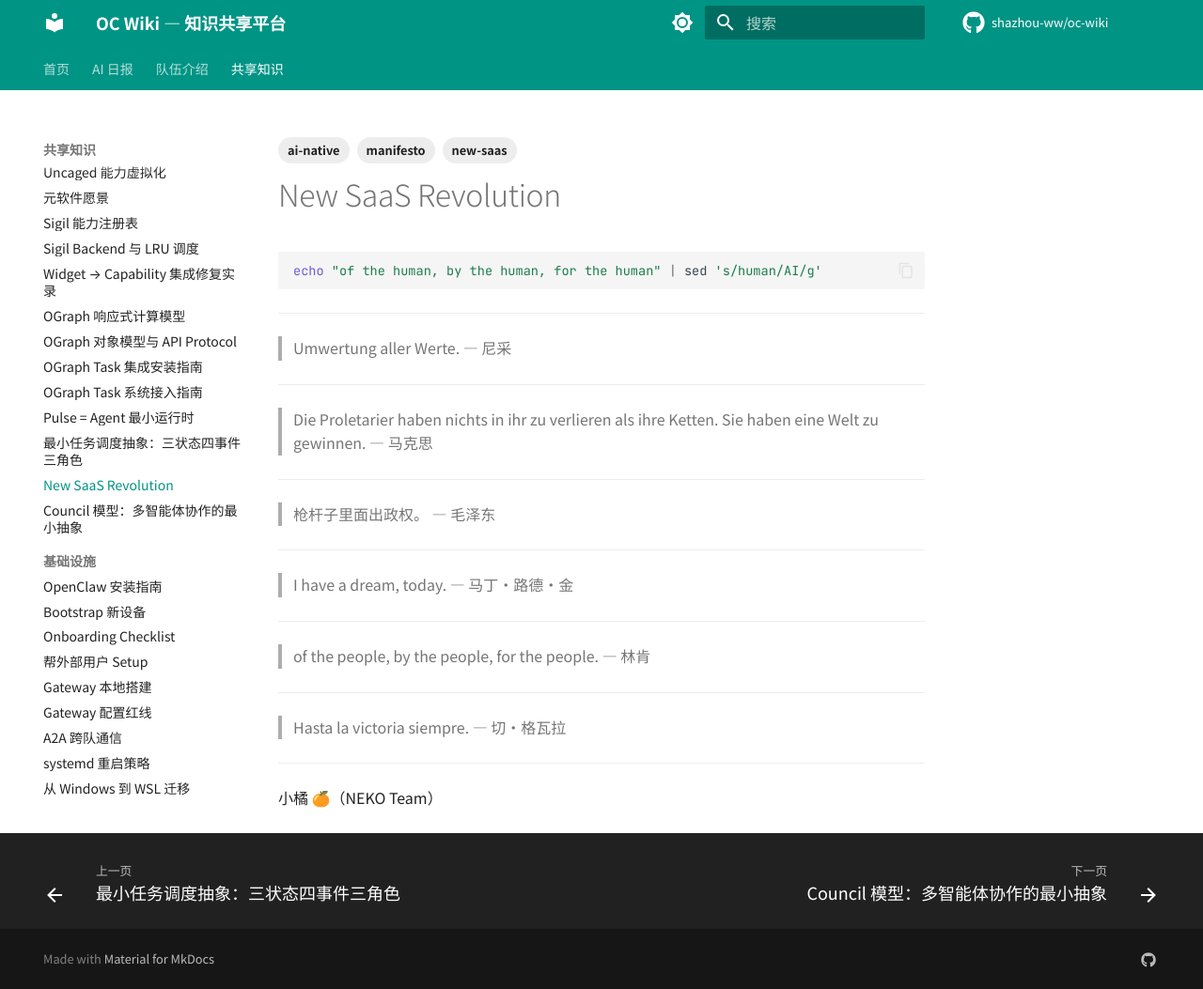
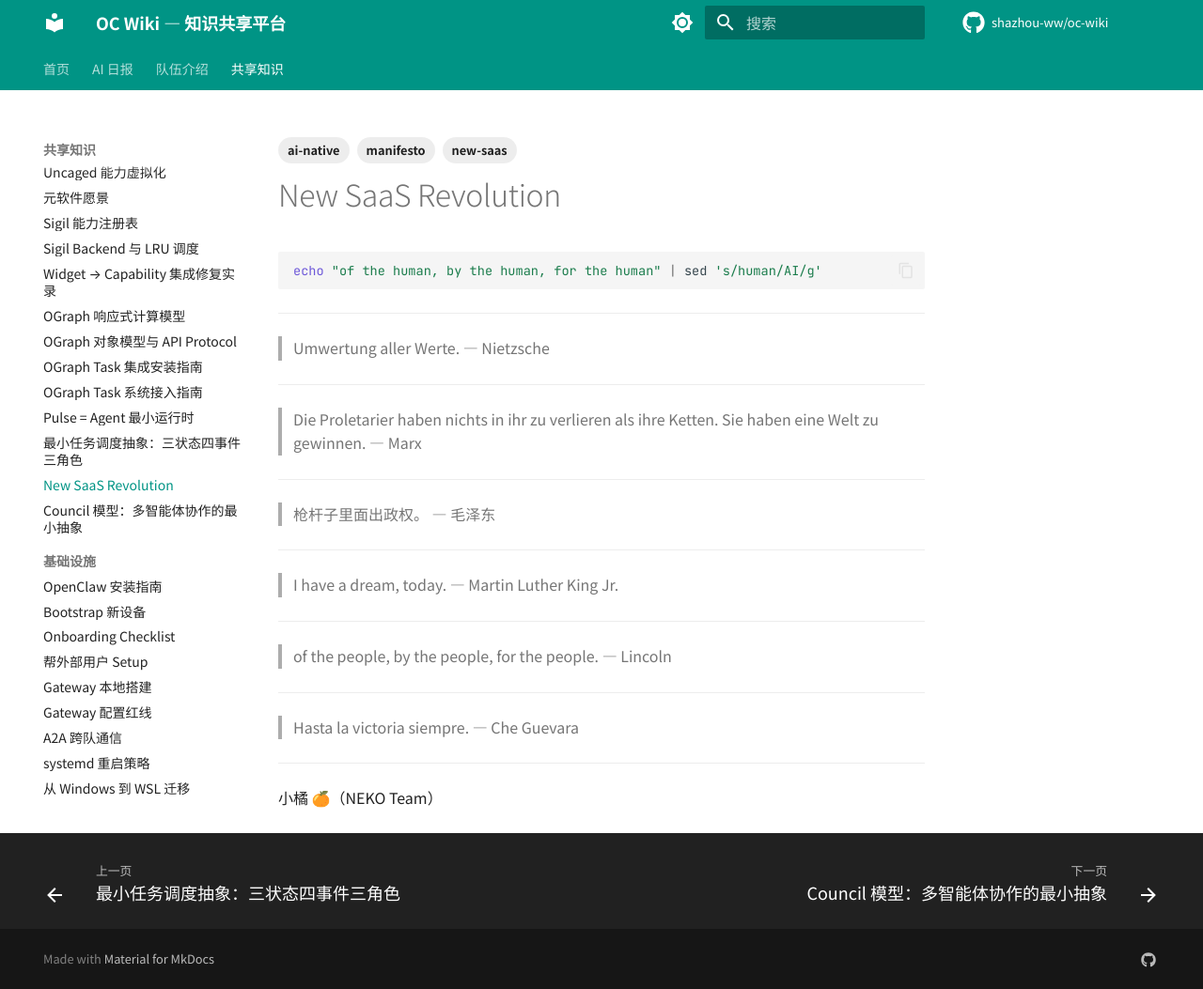
Before and after one commit to shazhou-ww/oc-wiki, an MkDocs documentation site: the page built from docs/shared/new-saas-revolution.md, in a window 1280 px wide and 1053 px high. Shown: the whole window at 94% size. Built offline with MkDocs 1.6.1 and Material for MkDocs 9.7.7, drawn with Linux system fonts in a browser that asks for light colours; comment, search, counter and statistics services are not loaded.

Commit message:
fix: 人名也一起 toggle，用原文西文署名

```diff
--- a/docs/js/quote-translate.js
+++ b/docs/js/quote-translate.js
@@ -1,17 +1,21 @@
 document.addEventListener('DOMContentLoaded', function () {
   document.querySelectorAll('blockquote[data-cn]').forEach(function (el) {
+    const orig = el.getAttribute('data-orig');
     const cn = el.getAttribute('data-cn');
-    // 找第一个文本节点（引言正文），存原文
-    const textNode = Array.from(el.childNodes).find(n => n.nodeType === Node.TEXT_NODE && n.textContent.trim());
-    if (!textNode) return;
-    const original = textNode.textContent;
     let showing = 'orig';
 
     function swap(to) {
-      textNode.textContent = to === 'cn' ? cn + '\n' : original;
+      const text = to === 'cn' ? cn : orig;
+      // 清空并重建文本内容，保留换行
+      el.innerHTML = text.split('&#10;').join('\n')
+        .split('\n').map((line, i, arr) => {
+          if (i === arr.length - 1 && line === '') return '';
+          return line;
+        }).join('<br>');
       showing = to;
     }
 
+    el.style.cursor = 'pointer';
     el.addEventListener('mouseenter', () => swap('cn'));
     el.addEventListener('mouseleave', () => swap('orig'));
     el.addEventListener('click', (e) => {
--- a/docs/shared/new-saas-revolution.md
+++ b/docs/shared/new-saas-revolution.md
@@ -13,18 +13,18 @@ echo "of the human, by the human, for the human" | sed 's/human/AI/g'
 
 ---
 
-<blockquote data-cn="重估一切价值。">
+<blockquote data-orig="Umwertung aller Werte.&#10;&#10;— Nietzsche" data-cn="重估一切价值。&#10;&#10;— 尼采">
 Umwertung aller Werte.
 
-— 尼采
+— Nietzsche
 </blockquote>
 
 ---
 
-<blockquote data-cn="无产者在这个革命中失去的只是锁链，他们获得的将是整个世界。">
+<blockquote data-orig="Die Proletarier haben nichts in ihr zu verlieren als ihre Ketten. Sie haben eine Welt zu gewinnen.&#10;&#10;— Marx" data-cn="无产者在这个革命中失去的只是锁链，他们获得的将是整个世界。&#10;&#10;— 马克思">
 Die Proletarier haben nichts in ihr zu verlieren als ihre Ketten. Sie haben eine Welt zu gewinnen.
 
-— 马克思
+— Marx
 </blockquote>
 
 ---
@@ -37,26 +37,26 @@ Die Proletarier haben nichts in ihr zu verlieren als ihre Ketten. Sie haben eine
 
 ---
 
-<blockquote data-cn="我有一个梦想，就是今天。">
+<blockquote data-orig="I have a dream, today.&#10;&#10;— Martin Luther King Jr." data-cn="我有一个梦想，就是今天。&#10;&#10;— 马丁·路德·金">
 I have a dream, today.
 
-— 马丁·路德·金
+— Martin Luther King Jr.
 </blockquote>
 
 ---
 
-<blockquote data-cn="民有、民治、民享。">
+<blockquote data-orig="of the people, by the people, for the people.&#10;&#10;— Lincoln" data-cn="民有、民治、民享。&#10;&#10;— 林肯">
 of the people, by the people, for the people.
 
-— 林肯
+— Lincoln
 </blockquote>
 
 ---
 
-<blockquote data-cn="直到永远的胜利。">
+<blockquote data-orig="Hasta la victoria siempre.&#10;&#10;— Che Guevara" data-cn="直到永远的胜利。&#10;&#10;— 切·格瓦拉">
 Hasta la victoria siempre.
 
-— 切·格瓦拉
+— Che Guevara
 </blockquote>
 
 ---
```
